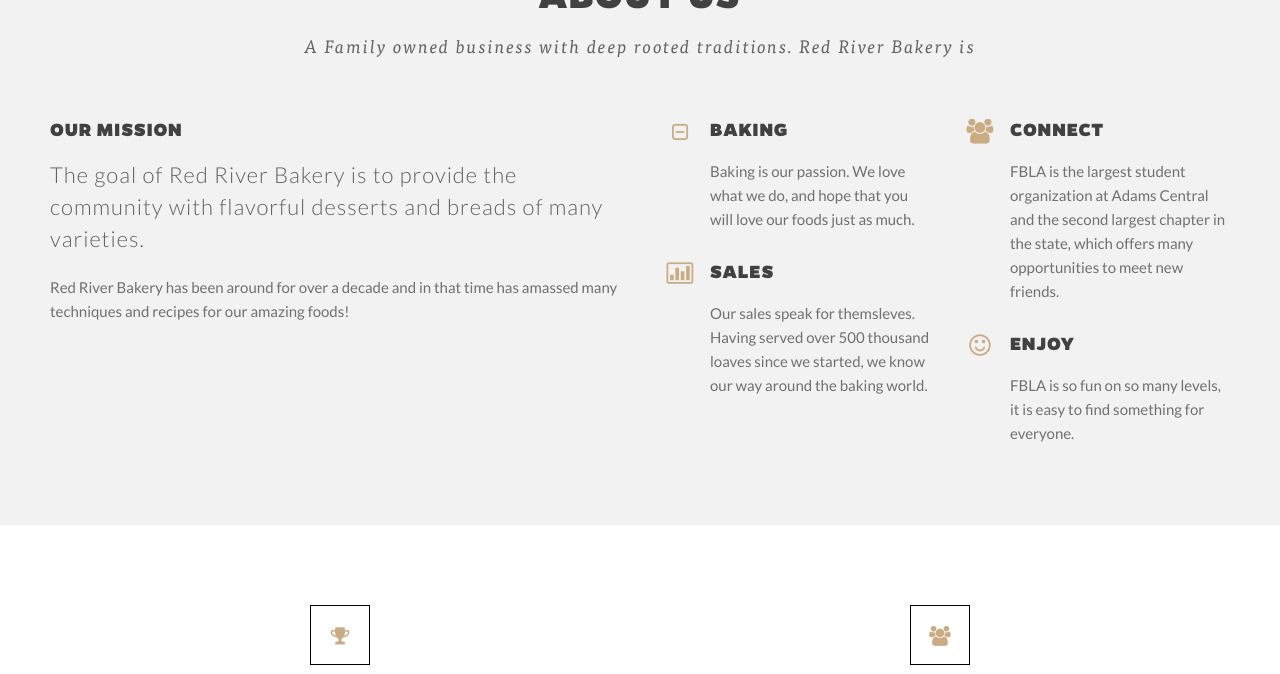
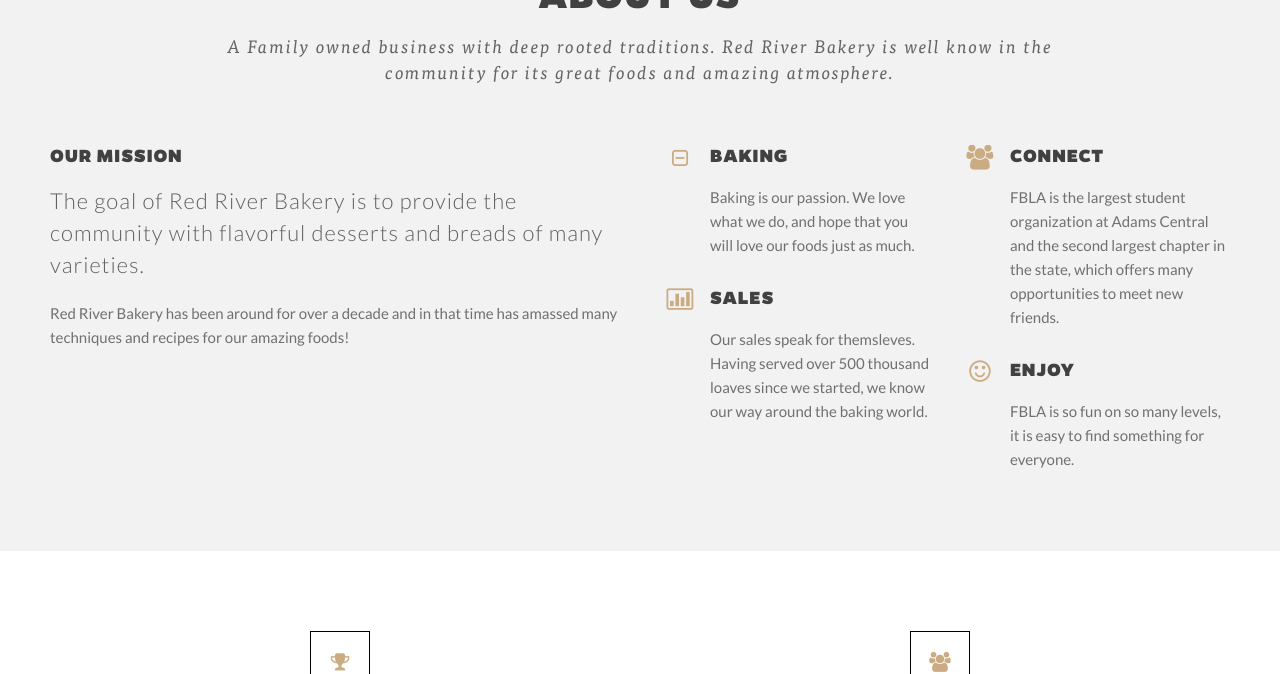
Before and after one commit to fblabake/fblabake.github.io, a Jekyll site: the page built from index.html, in a window 1280 px wide and 900 px high, scrolled down 785 px, cut to the strip 226-900 px from the top of the window. Built offline with Jekyll 4.4.1, drawn with Linux system fonts in a browser that asks for light colours.

Commit message:
Update index.html

```diff
--- a/index.html
+++ b/index.html
@@ -88,7 +88,7 @@
           </div>
 
           <div class="sixteen columns" data-scroll-reveal="enter bottom move 100px over 0.5s after 0.1s">
-               <div class="sub-text">A Family owned business with deep rooted traditions. Red River Bakery is </div>
+               <div class="sub-text">A Family owned business with deep rooted traditions. Red River Bakery is well know in the community for its great foods and amazing atmosphere.</div>
           </div>
      </div>
 
```
